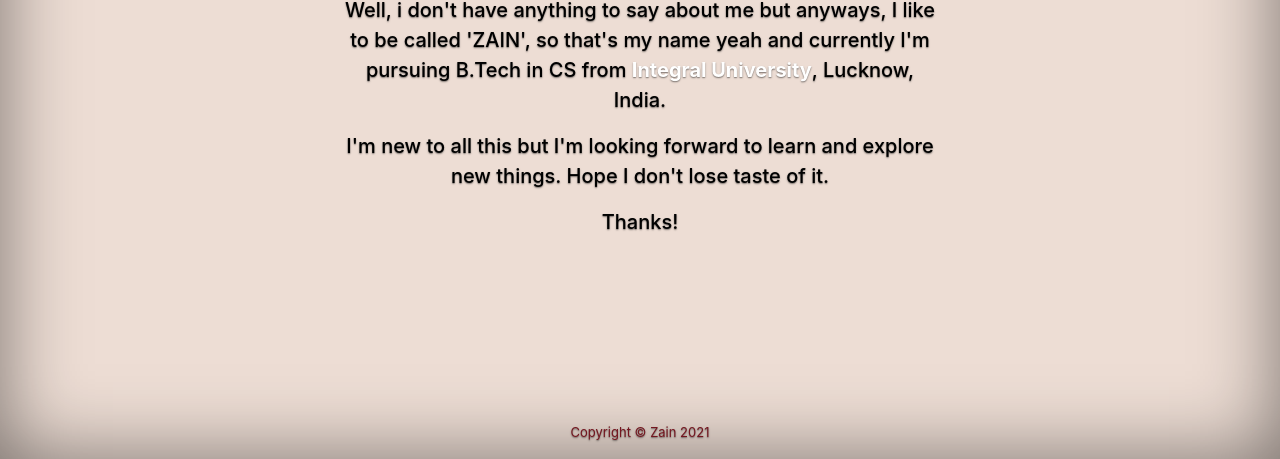
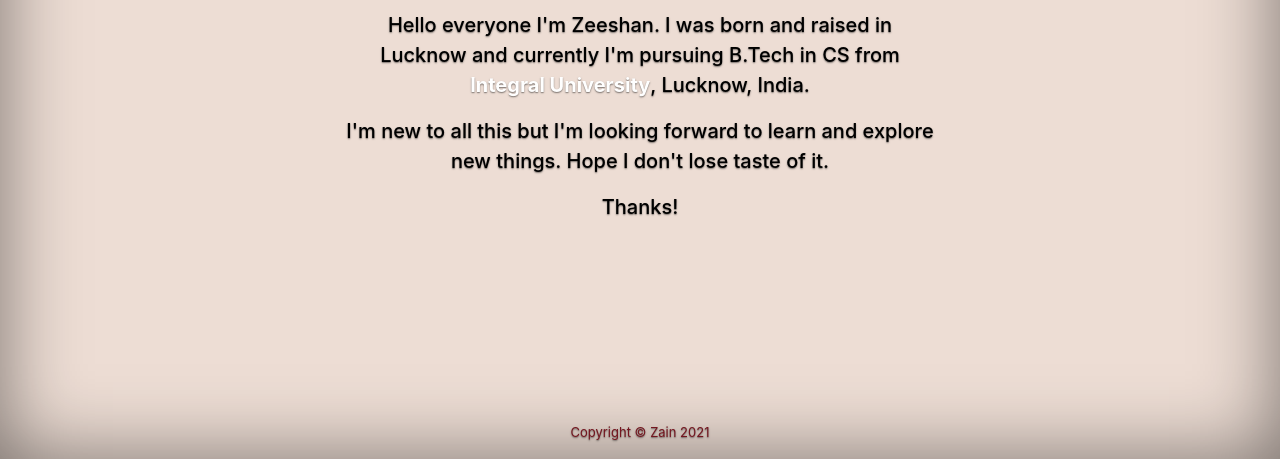
Before and after one commit to Nyctophile0/homepage, a plain HTML site: page about.html in a window 1280 px wide. Shown: the part 341-800 px from the top of the page. Drawn offline with nearby package versions, Linux system fonts and the light colour scheme.

Commit message:
Update about.html

```diff
--- a/about.html
+++ b/about.html
@@ -54,7 +54,7 @@
                 <h2>&#x1F642;</h2>
                 <h1>Hey guys!</h1>
                 <br>
-                <p class="lead">Well, i don't have anything to say about me but anyways, I like to be called 'ZAIN', so that's my name yeah and currently I'm pursuing B.Tech in CS from <a href="https://iul.ac.in/" class="iul" target="_blank"><b>Integral University</b></a>, Lucknow, India.</p>
+                <p class="lead">Hello everyone I'm Zeeshan. I was born and raised in Lucknow and currently I'm pursuing B.Tech in CS from <a href="https://iul.ac.in/" class="iul" target="_blank"><b>Integral University</b></a>, Lucknow, India.</p>
                 <p class="lead">I'm new to all this but I'm looking forward to learn and explore new things. Hope I don't lose taste of it.</p>
                 <p class="lead">Thanks!</p>
             </main>
```
